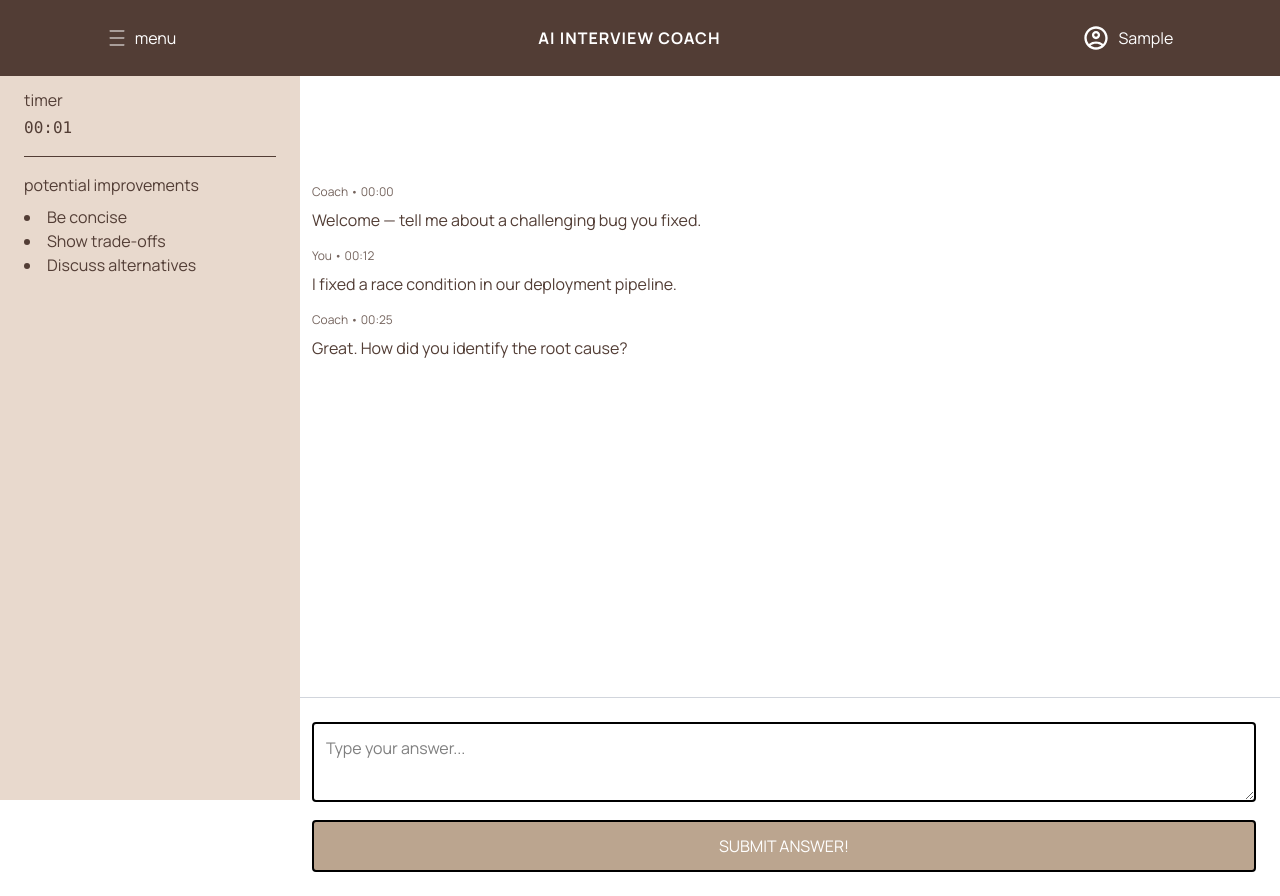
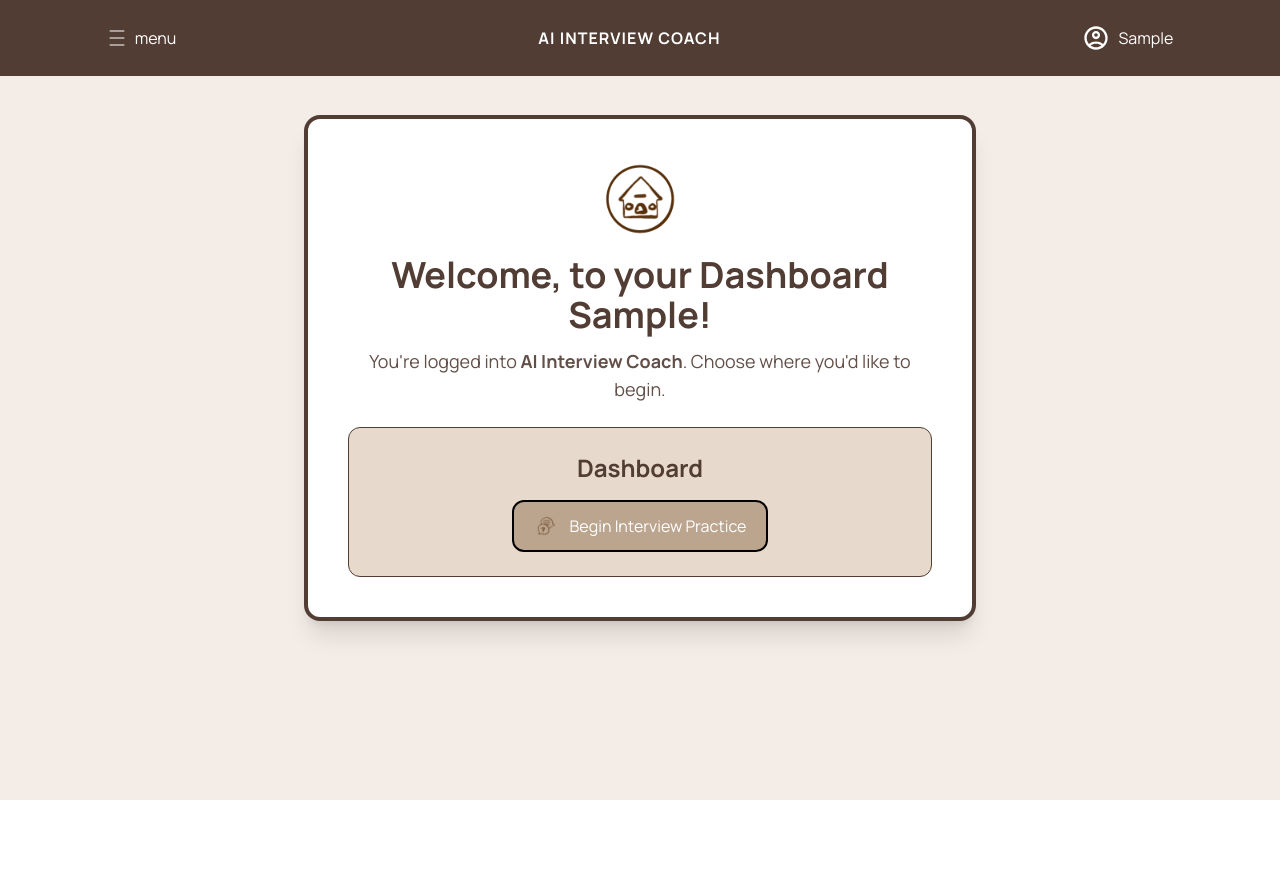
Before and after one commit to shreyasi-23/ai-interview-coach, a React (Vite) app in the folder ai-interview-coach/: page / in a window 1280 px wide. Both pictures are taken after typing "Sample" into the empty fields and a click on the button "Enter Interview". After the commit the page ends 800 px from the top, so only its background shows below. Built offline with nearby package versions, Linux system fonts and the light colour scheme.

Commit message:
made a dashboard page, might want to add some other parts, fixed some minor errors made in gaps, changed navbar to what it used to be but kept user.username

```diff
--- a/ai-interview-coach/src/App.tsx
+++ b/ai-interview-coach/src/App.tsx
@@ -1,53 +1,43 @@
-import { useState, useEffect } from "react";
+import { useState } from "react";
 import Navbar from "@/components/Navbar";
-import AdminPanel from "@/components/AdminPanel";
-import LoginForm from "@/components/LoginForm";
+import AdminPanel from "@/pages/AdminPanel";
+import LoginForm from "@/pages/LoginForm";
 import { Routes, Route } from "react-router-dom";
 import Interview from "@/pages/Interview";
-import Welcome from "@/components/WelcomeScreen";
 
 function App() {
   const [isLoggedIn, setIsLoggedIn] = useState(false); // State to track login status
-  const [showWelcome, setShowWelcome] = useState(false); // State to control welcome screen display
 
   // Function to handle login
   const handleLogin = () => {
     setIsLoggedIn(true); // Update state to indicate the user is logged in
-    setShowWelcome(true); // Show welcome screen on login
   };
 
-  useEffect(() => {
+  return (
+    <>
+    <div className="app">
+      {/* Show Navbar only if logged in */}
+      {isLoggedIn && <Navbar />}
 
-    if (showWelcome) {
-      const timer = setTimeout(() => {
-        setShowWelcome(false);
-      }, 1500); // Show welcome screen for 1.5 seconds
+      <div>
+      <Routes>
+            {!isLoggedIn ? (
+              // LOGIN FORM CATCH-ALL
+              <Route path="*" element={<LoginForm onLogin={handleLogin} />} />
+            ) : (
+              <>
+                {/* Dashboard / Homepage */}
+                <Route path="/" element={<AdminPanel />} />
 
-      return () => clearTimeout(timer);
-    }
-  }, [showWelcome]);
-
-  return (
-    <div className="app">
-      <Navbar />
-
-      <div className="mt-24">
-        {!isLoggedIn && <LoginForm onLogin={handleLogin} />}
-
-        {isLoggedIn && showWelcome && <Welcome />}
-
-        {isLoggedIn && !showWelcome && (
-          <>
-            <AdminPanel />
-
-            <Routes>
-              <Route path="/" element={<Interview />} />
-            </Routes>
-          </>
-        )}
+                {/* Interview Page */}
+                <Route path="/interview" element={<Interview />} />
+              </>
+            )}
+          </Routes>
       </div>
-    </div>
+      </div>
+    </>
   );
-}
+};
 
 export default App;
--- a/ai-interview-coach/src/components/AdminPanel.tsx
+++ /dev/null
@@ -1,33 +0,0 @@
-import { useUser } from "@/components/UserContext"
-import { useEffect, useState } from "react";
-
-const AdminPanel = () => {
-    const { user } = useUser()
-    const [showWelcome, setShowWelcome] = useState(true);
-
-    // Hide message after 0.5 seconds // temp
-    useEffect(() => {
-        const timer = setTimeout(() => {
-            setShowWelcome(false);
-        }, 500);
-
-        return () => clearTimeout(timer);
-    }, []);
-
-    if (!showWelcome) return null;
-
-    return (
-        <div className="p-6 max-w-xl mx-auto text-center text-[#523D35]">
-                <div className="bg-white border-4 border-[#523D35] rounded-2xl p-6 shadow-lg transition-opacity duration-500">
-                    <h2 className="text-2xl font-semibold">
-                        Ready for your interview, {user.username}?
-                    </h2>
-                    <p className="text-2xl font-semibold">
-                        You are now logged into AI Interview Coach.
-                    </p>
-                </div>
-        </div>
-    );
-};
-
-export default AdminPanel;
--- a/ai-interview-coach/src/components/Navbar.tsx
+++ b/ai-interview-coach/src/components/Navbar.tsx
@@ -2,8 +2,13 @@ import { useState } from 'react';
 import { CiMenuBurger } from 'react-icons/ci';
 import { MdOutlineAccountCircle } from 'react-icons/md';
 import { useUser } from '../components/UserContext'
+import { Link } from 'react-router-dom';
 
-const Navbar = () => {
+type NavbarProps = {
+    username?: string;
+};
+
+const Navbar: React.FC<NavbarProps> = ({ username = 'account' }) => {
     const { user } = useUser();
     const [isMenuToggled, setIsMenuToggled] = useState<boolean>(false);
 
@@ -37,9 +42,15 @@ const Navbar = () => {
                 <div className="fixed left-0 top-16 z-40 h-[calc(100vh-64px)] w-[300px] drop-shadow-xl flex flex-col" style={{ background: '#E8D9CD', color: '#523D35' }}>
                     {/* menu items - centered vertically */}
                     <div className="ml-[33%] flex flex-col gap-10 flex-1 justify-center">
+                    <Link to="/" className="underline text-lg hover:text-[#7A5C54] transition">
+                            Dashboard
+                        </Link>
                         <p>Frontend</p>
                         <p>Backend</p>
                         <p>Data Science</p>
+                        <Link to="/interview" className="underline text-lg hover:text-[#7A5C54] transition">
+                            AI Interview Practice
+                        </Link>
                     </div>
                 </div>
             )}
--- a/ai-interview-coach/src/components/WelcomeScreen.tsx
+++ /dev/null
@@ -1,18 +0,0 @@
-import { useUser } from "@/components/UserContext"
-
-const WelcomeScreen = () => {
-    const { user } = useUser()
-
-    return (
-        <div className="p-4 max-w-xl mx-auto text-center">
-            <div className="transition-opacity duration-500">
-                <h2 className="text-xl font-semibold">
-                    Ready for your interview, {user.username}?
-                </h2>
-                <p>You are now logged into AI Interview Coach</p>
-            </div>
-        </div>
-    );
-};
-
-export default WelcomeScreen;
--- /dev/null
+++ b/ai-interview-coach/src/pages/AdminPanel.tsx
@@ -0,0 +1,43 @@
+import { useUser } from "@/components/UserContext"
+import { Link } from "react-router-dom";
+import homeIcon from "@/assets/home-icon.png"; // make own images
+import interviewIcon from "@/assets/interview-icon.png";
+
+const AdminPanel = () => {
+    const { user } = useUser()
+
+    return (
+        <div className="min-h-screen bg-[#F4ECE6] flex items-center justify-center px-6 pb-16">
+          <div className="bg-white border-4 border-[#523D35] rounded-2xl p-10 shadow-xl max-w-2xl w-full text-center text-[#523D35]">
+
+            {/* Icon at top */}
+            <img src={homeIcon} alt="Home icon" className="w-20 mx-auto mb-4" />
+
+            <h1 className="text-4xl font-bold mb-3">
+              Welcome, to your Dashboard {user.username}!
+            </h1>
+
+            <p className="text-lg opacity-90 mb-6">
+              You're logged into <span className="font-semibold">AI Interview Coach</span>.
+              Choose where you'd like to begin.
+            </p>
+
+            {/* Dashboard Section */}
+            <div className="bg-[#E8D9CD] border border-[#523D35] rounded-xl p-6">
+              <h2 className="text-2xl font-semibold mb-4">Dashboard</h2>
+
+              {/* Link to Interview page */}
+              <Link
+                to="/interview"
+                className="flex items-center gap-3 mx-auto w-fit px-5 py-3 bg-[#BBA58F] text-white border-2 border-black rounded-xl cursor-pointer hover:bg-[#523D35] transition-colors"
+              >
+                <img src={interviewIcon} className="w-6 h-6" />
+                Begin Interview Practice
+              </Link>
+            </div>
+          </div>
+        </div>
+      );
+    };
+
+export default AdminPanel;
--- a/ai-interview-coach/src/components/LoginForm.tsx
+++ b/ai-interview-coach/src/pages/LoginForm.tsx
@@ -14,7 +14,7 @@ const LoginForm = ({ onLogin }: { onLogin: () => void }) => {
     };
 
     return (
-        <div className="h-screen flex items-center justify-center bg-[#E8D9CD] pt-16">
+        <div className="h-screen flex items-center justify-center bg-[#E8D9CD]">
             <form onSubmit={handleLogin} className="bg-white border-4 border-[#523D35] rounded-2xl
                                                     shadow-xl p-10 w-full max-w-sm text-center">
                 <h2 className="text-2xl font-semibold text-[#523D35] mb-6">
```
Also changed, not shown: ai-interview-coach/src/assets/home-icon.png (added), ai-interview-coach/src/assets/interview-icon.png (added).
